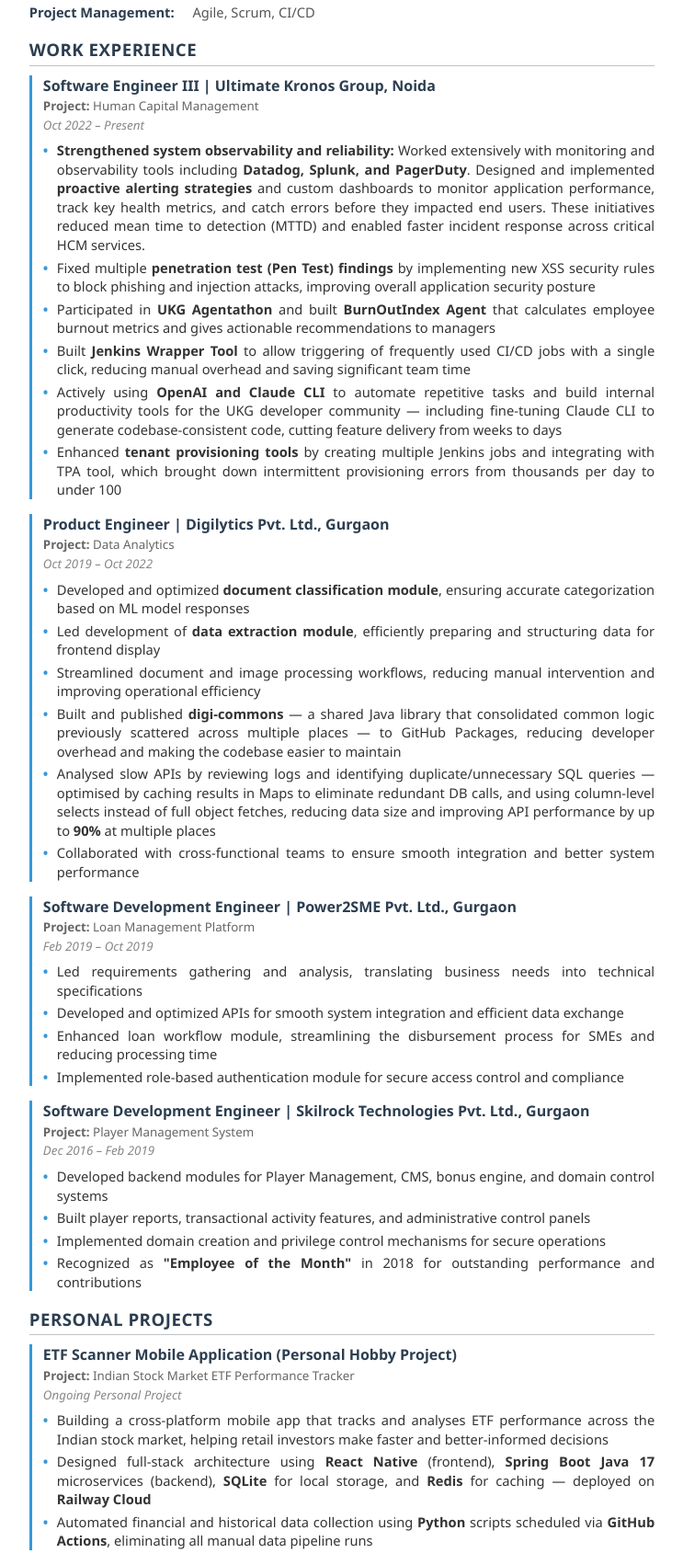
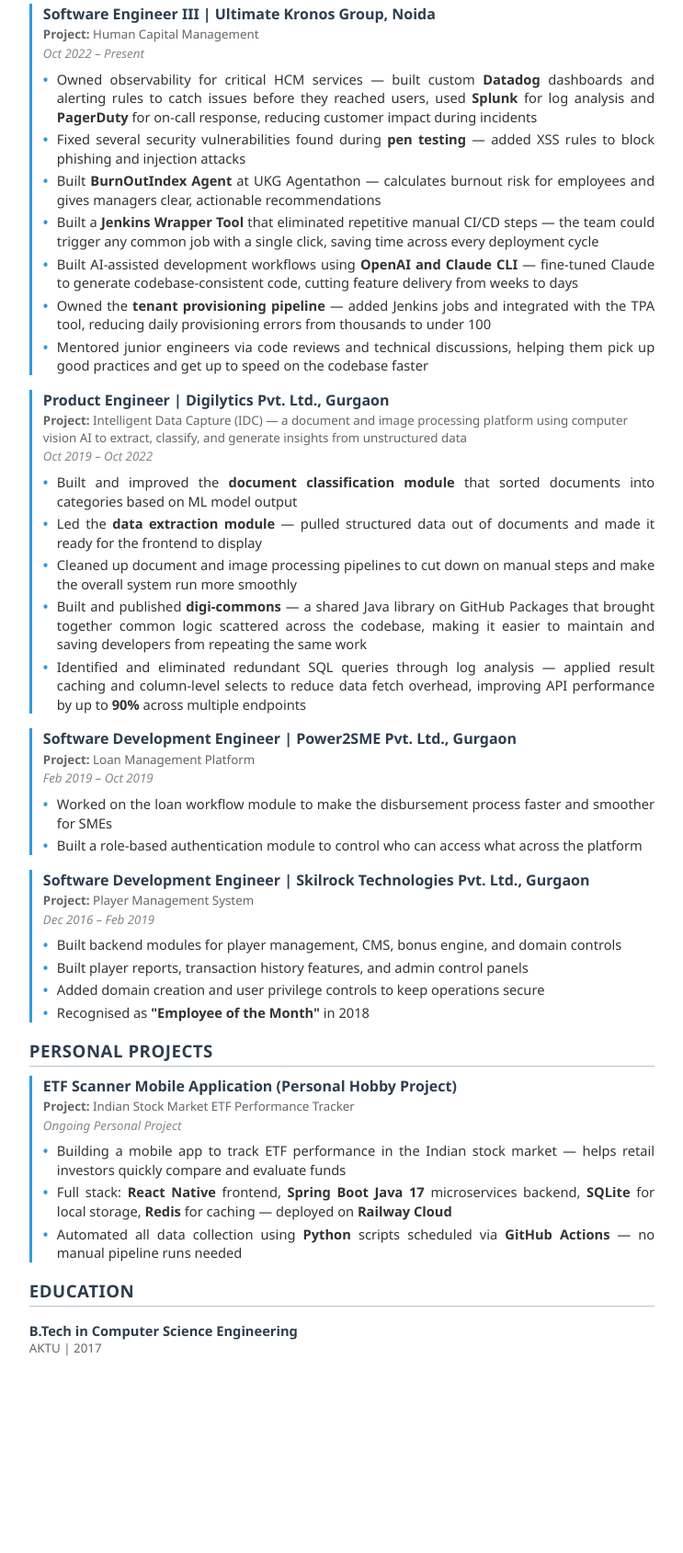
Before and after one commit to iampankajkumar/iampankajkumar.github.io, a plain HTML site: page resume.html in a window 1280 px wide. Shown: the part 823-2512 px from the top of the page at 92% size, without its empty margins (268-1011 px from the left). After the commit the page ends 2380 px from the top, so only its background shows below. Drawn offline with Linux system fonts and the light colour scheme.

Commit message:
Update resume details and improve formatting

```diff
--- a/resume.html
+++ b/resume.html
@@ -205,8 +205,8 @@
     <div class="section summary">
         <h2 class="section-title">Profile Summary</h2>
         <ul>
-            <li>Software Engineer III with <strong>9+ years of experience</strong> building enterprise-grade backend systems across <strong>HCM, Data Analytics, Finance, and Gaming</strong> domains — currently at UKG, Noida. Core expertise in Java, Spring Boot, Microservices, AWS, Docker, and Kubernetes.</li>
-            <li>Proven track record of measurable impact: reduced tenant provisioning errors from <strong>thousands to under 100/day</strong>, improved API performance by <strong>90%</strong>, cut feature delivery from weeks to days using <strong>Claude CLI</strong>, and built internal AI tools including a <strong>BurnOutIndex Agent</strong> at UKG Agentathon. Beyond work, building an <strong>ETF Scanner</strong> mobile app for the Indian stock market.</li>
+            <li>Backend engineer with <strong>9+ years of experience</strong>, currently working as Software Engineer III at <strong>UKG, Noida</strong>. Has built and maintained production systems across <strong>HCM, Data Analytics, Finance, and Gaming</strong> using Java, Spring Boot, Microservices, AWS, Docker, and Kubernetes.</li>
+            <li>Focused on making systems reliable and teams faster — actively uses <strong>Claude CLI and OpenAI</strong> to automate repetitive work and cut delivery time. Outside of work, building an <strong>ETF Scanner</strong> mobile app for the Indian stock market.</li>
         </ul>
     </div>
 
@@ -214,7 +214,7 @@
         <h2 class="section-title">Technical Skills</h2>
         <div class="skills-grid">
             <div class="skill-category">Programming Languages:</div>
-            <div class="skill-list">Java 8, Java 17</div>
+            <div class="skill-list">Java 8, Java 17, Java 21</div>
         </div>
         <div class="skills-grid">
             <div class="skill-category">Backend Frameworks and Tools:</div>
@@ -237,10 +237,6 @@
             <div class="skill-list">AWS (EC2, S3, SQS, SNS, Lambda), Railway Cloud, Jenkins, Docker, Kubernetes, GitHub Actions</div>
         </div>
         <div class="skills-grid">
-            <div class="skill-category">Development Tools:</div>
-            <div class="skill-list">Git, Maven, Gradle, Jira</div>
-        </div>
-        <div class="skills-grid">
             <div class="skill-category">Monitoring &amp; Observability:</div>
             <div class="skill-list">Splunk, Datadog, PagerDuty</div>
         </div>
@@ -251,10 +247,6 @@
         <div class="skills-grid">
             <div class="skill-category">AI Tools:</div>
             <div class="skill-list">OpenAI, Claude CLI</div>
-        </div>
-        <div class="skills-grid">
-            <div class="skill-category">Project Management:</div>
-            <div class="skill-list">Agile, Scrum, CI/CD</div>
         </div>
     </div>
 
@@ -269,12 +261,13 @@
             </div>
             <div class="responsibilities">
                 <ul>
-                    <li><strong>Strengthened system observability and reliability:</strong> Worked extensively with monitoring and observability tools including <strong>Datadog, Splunk, and PagerDuty</strong>. Designed and implemented <strong>proactive alerting strategies</strong> and custom dashboards to monitor application performance, track key health metrics, and catch errors before they impacted end users. These initiatives reduced mean time to detection (MTTD) and enabled faster incident response across critical HCM services.</li>
-                    <li>Fixed multiple <strong>penetration test (Pen Test) findings</strong> by implementing new XSS security rules to block phishing and injection attacks, improving overall application security posture</li>
-                    <li>Participated in <strong>UKG Agentathon</strong> and built <strong>BurnOutIndex Agent</strong> that calculates employee burnout metrics and gives actionable recommendations to managers</li>
-                    <li>Built <strong>Jenkins Wrapper Tool</strong> to allow triggering of frequently used CI/CD jobs with a single click, reducing manual overhead and saving significant team time</li>
-                    <li>Actively using <strong>OpenAI and Claude CLI</strong> to automate repetitive tasks and build internal productivity tools for the UKG developer community — including fine-tuning Claude CLI to generate codebase-consistent code, cutting feature delivery from weeks to days</li>
-                    <li>Enhanced <strong>tenant provisioning tools</strong> by creating multiple Jenkins jobs and integrating with TPA tool, which brought down intermittent provisioning errors from thousands per day to under 100</li>
+                    <li>Owned observability for critical HCM services — built custom <strong>Datadog</strong> dashboards and alerting rules to catch issues before they reached users, used <strong>Splunk</strong> for log analysis and <strong>PagerDuty</strong> for on-call response, reducing customer impact during incidents</li>
+                    <li>Fixed several security vulnerabilities found during <strong>pen testing</strong> — added XSS rules to block phishing and injection attacks</li>
+                    <li>Built <strong>BurnOutIndex Agent</strong> at UKG Agentathon — calculates burnout risk for employees and gives managers clear, actionable recommendations</li>
+                    <li>Built a <strong>Jenkins Wrapper Tool</strong> that eliminated repetitive manual CI/CD steps — the team could trigger any common job with a single click, saving time across every deployment cycle</li>
+                    <li>Built AI-assisted development workflows using <strong>OpenAI and Claude CLI</strong> — fine-tuned Claude to generate codebase-consistent code, cutting feature delivery from weeks to days</li>
+                    <li>Owned the <strong>tenant provisioning pipeline</strong> — added Jenkins jobs and integrated with the TPA tool, reducing daily provisioning errors from thousands to under 100</li>
+                    <li>Mentored junior engineers via code reviews and technical discussions, helping them pick up good practices and get up to speed on the codebase faster</li>
                 </ul>
             </div>
         </div>
@@ -282,17 +275,17 @@
         <div class="job">
             <div class="job-header">
                 <div class="job-title">Product Engineer | Digilytics Pvt. Ltd., Gurgaon</div>
-                <div class="company-project"><strong>Project:</strong> Data Analytics</div>
+                <div class="company-project"><strong>Project:</strong> Intelligent Data Capture (IDC) — a document and image processing platform using computer vision AI to extract, classify, and generate insights from unstructured data</div>
                 <div class="duration">Oct 2019 – Oct 2022</div>
             </div>
             <div class="responsibilities">
                 <ul>
-                    <li>Developed and optimized <strong>document classification module</strong>, ensuring accurate categorization based on ML model responses</li>
-                    <li>Led development of <strong>data extraction module</strong>, efficiently preparing and structuring data for frontend display</li>
-                    <li>Streamlined document and image processing workflows, reducing manual intervention and improving operational efficiency</li>
-                    <li>Built and published <strong>digi-commons</strong> — a shared Java library that consolidated common logic previously scattered across multiple places — to GitHub Packages, reducing developer overhead and making the codebase easier to maintain</li>
-                    <li>Analysed slow APIs by reviewing logs and identifying duplicate/unnecessary SQL queries — optimised by caching results in Maps to eliminate redundant DB calls, and using column-level selects instead of full object fetches, reducing data size and improving API performance by up to <strong>90%</strong> at multiple places</li>
-                    <li>Collaborated with cross-functional teams to ensure smooth integration and better system performance</li>
+                    <li>Built and improved the <strong>document classification module</strong> that sorted documents into categories based on ML model output</li>
+                    <li>Led the <strong>data extraction module</strong> — pulled structured data out of documents and made it ready for the frontend to display</li>
+                    <li>Cleaned up document and image processing pipelines to cut down on manual steps and make the overall system run more smoothly</li>
+                    <li>Built and published <strong>digi-commons</strong> — a shared Java library on GitHub Packages that brought together common logic scattered across the codebase, making it easier to maintain and saving developers from repeating the same work</li>
+                    <li>Identified and eliminated redundant SQL queries through log analysis — applied result caching and column-level selects to reduce data fetch overhead, improving API performance by up to <strong>90%</strong> across multiple endpoints</li>
+
                 </ul>
             </div>
         </div>
@@ -305,10 +298,8 @@
             </div>
             <div class="responsibilities">
                 <ul>
-                    <li>Led requirements gathering and analysis, translating business needs into technical specifications</li>
-                    <li>Developed and optimized APIs for smooth system integration and efficient data exchange</li>
-                    <li>Enhanced loan workflow module, streamlining the disbursement process for SMEs and reducing processing time</li>
-                    <li>Implemented role-based authentication module for secure access control and compliance</li>
+                    <li>Worked on the loan workflow module to make the disbursement process faster and smoother for SMEs</li>
+                    <li>Built a role-based authentication module to control who can access what across the platform</li>
                 </ul>
             </div>
         </div>
@@ -321,10 +312,10 @@
             </div>
             <div class="responsibilities">
                 <ul>
-                    <li>Developed backend modules for Player Management, CMS, bonus engine, and domain control systems</li>
-                    <li>Built player reports, transactional activity features, and administrative control panels</li>
-                    <li>Implemented domain creation and privilege control mechanisms for secure operations</li>
-                    <li>Recognized as <strong>"Employee of the Month"</strong> in 2018 for outstanding performance and contributions</li>
+                    <li>Built backend modules for player management, CMS, bonus engine, and domain controls</li>
+                    <li>Built player reports, transaction history features, and admin control panels</li>
+                    <li>Added domain creation and user privilege controls to keep operations secure</li>
+                    <li>Recognised as <strong>"Employee of the Month"</strong> in 2018</li>
                 </ul>
             </div>
         </div>
@@ -340,9 +331,9 @@
             </div>
             <div class="responsibilities">
                 <ul>
-                    <li>Building a cross-platform mobile app that tracks and analyses ETF performance across the Indian stock market, helping retail investors make faster and better-informed decisions</li>
-                    <li>Designed full-stack architecture using <strong>React Native</strong> (frontend), <strong>Spring Boot Java 17</strong> microservices (backend), <strong>SQLite</strong> for local storage, and <strong>Redis</strong> for caching — deployed on <strong>Railway Cloud</strong></li>
-                    <li>Automated financial and historical data collection using <strong>Python</strong> scripts scheduled via <strong>GitHub Actions</strong>, eliminating all manual data pipeline runs</li>
+                    <li>Building a mobile app to track ETF performance in the Indian stock market — helps retail investors quickly compare and evaluate funds</li>
+                    <li>Full stack: <strong>React Native</strong> frontend, <strong>Spring Boot Java 17</strong> microservices backend, <strong>SQLite</strong> for local storage, <strong>Redis</strong> for caching — deployed on <strong>Railway Cloud</strong></li>
+                    <li>Automated all data collection using <strong>Python</strong> scripts scheduled via <strong>GitHub Actions</strong> — no manual pipeline runs needed</li>
                 </ul>
             </div>
         </div>
@@ -353,7 +344,7 @@
         <div class="education-item">
             <div>
                 <div class="degree">B.Tech in Computer Science Engineering</div>
-                <div class="education-details">AKTU | 2017 | 70%</div>
+                <div class="education-details">AKTU | 2017</div>
             </div>
         </div>
     </div>
```
